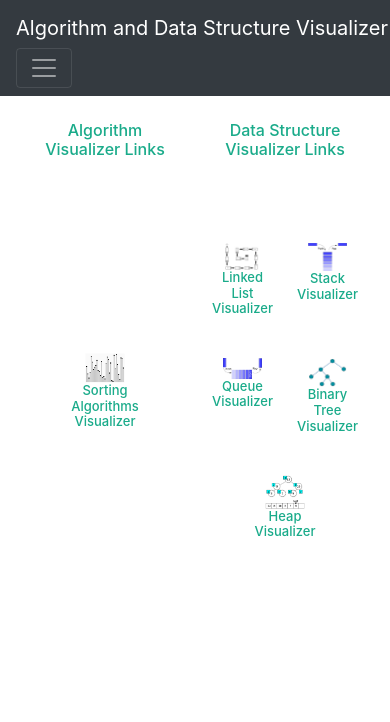
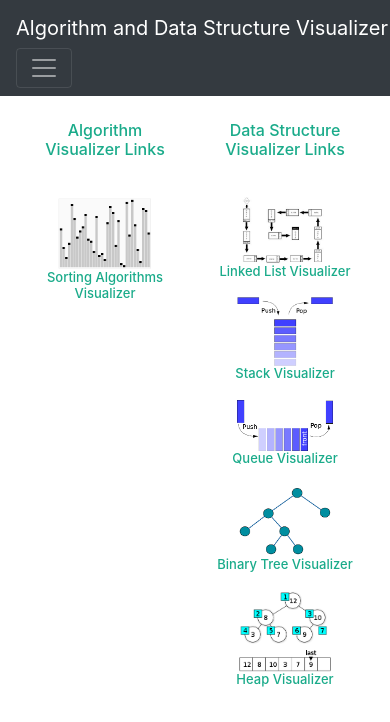
Before and after one commit to matt-hendrick/Algorithm-Data-Structure-Visualizer, a React (Create React App) app: page / in a window 390 px wide. Shown: the top 722 px of the page. Built offline with nearby package versions, Linux system fonts and the light colour scheme.

Commit message:
Style: Improved mobile styling of home/home card

```diff
--- a/src/components/HomeCard/HomeCard.module.css
+++ b/src/components/HomeCard/HomeCard.module.css
@@ -23,6 +23,10 @@
 
 
 @media only screen and (max-width: 600px) {
+  .HomeCardBox {
+    width: 100%;
+  }
+
   .HomeCardLink {
     color: #1aab8a;
     font-size: 0.65em;
--- a/src/containers/Home/Home.module.css
+++ b/src/containers/Home/Home.module.css
@@ -21,7 +21,6 @@
   flex-wrap: wrap;
   justify-content: space-around;
   align-content: space-around;
-  height: 60vh;
   margin-top: 30px;
 }
 
@@ -31,7 +30,6 @@
   }
 
   .HomeCardWrapper {
-    height: 40vh;
-    margin-top: 50px;
+    margin-top: 0px;
   }
 }
```
